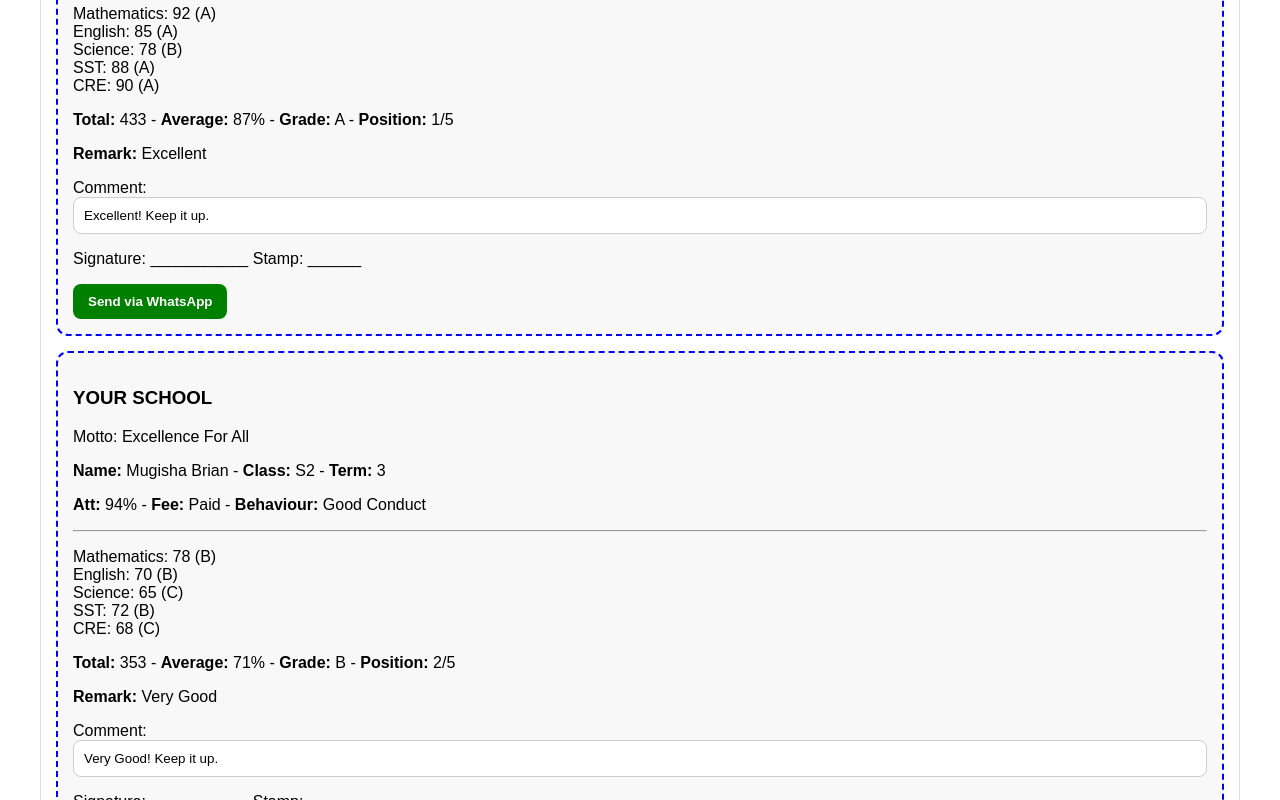
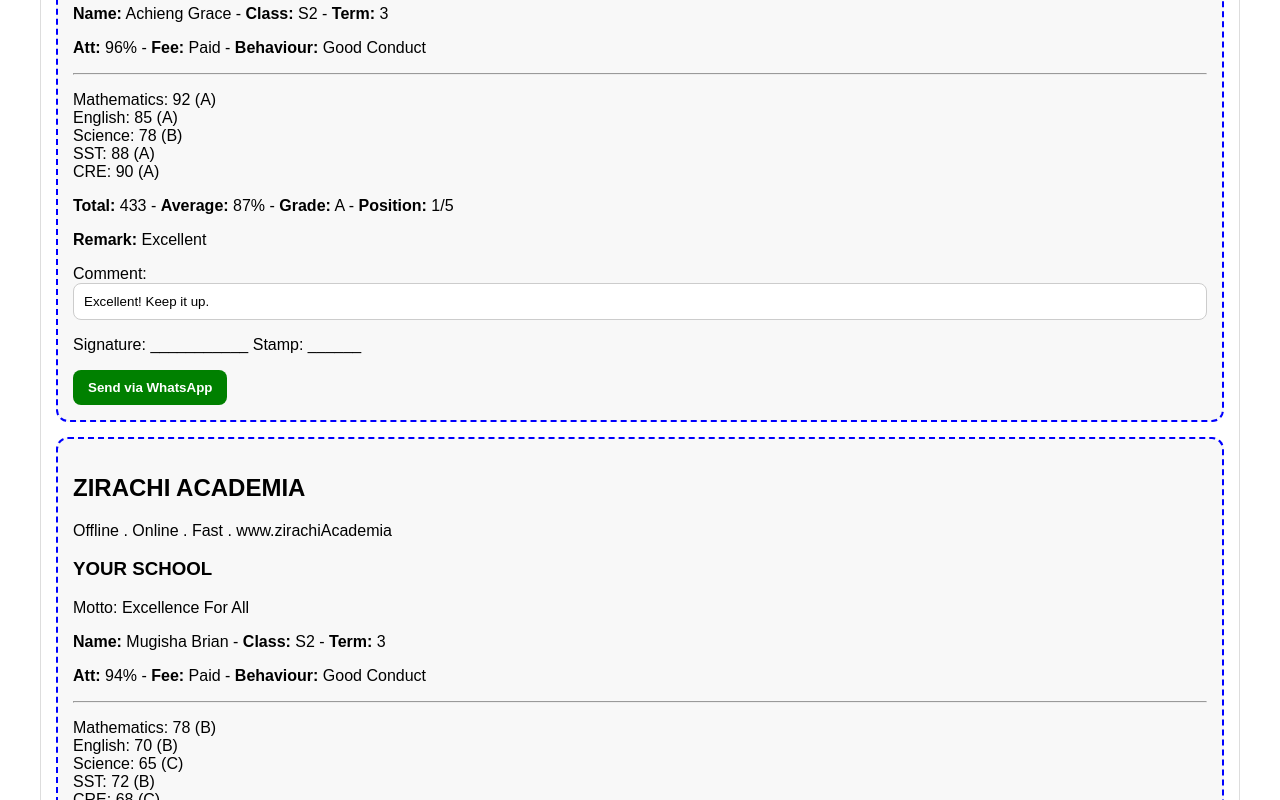
Before and after one commit to nyumapaul/nyumapaul.github.io, a plain HTML site: page index.html in a window 1280 px wide. Both pictures are taken after typing "Sample" into the empty fields and a click on the button "Generate Report Cards - ALL STUDENTS". Shown: the part 865-1665 px from the top of the page. Drawn offline with Linux system fonts and the light colour scheme.

```diff
--- a/index.html
+++ b/index.html
@@ -426,6 +426,8 @@ function makeAllReports() {
 
     area.innerHTML += `
       <div class="report-card">
+      <h2>ZIRACHI ACADEMIA</h2>
+      <p>Offline . Online . Fast . www.zirachiAcademia</p>
         <h3>${schoolName.toUpperCase()}</h3>
         <p>Motto: ${motto}</p>
         <p><b>Name:</b> ${student.name} - <b>Class:</b> ${className} - <b>Term:</b> 3</p>
```
